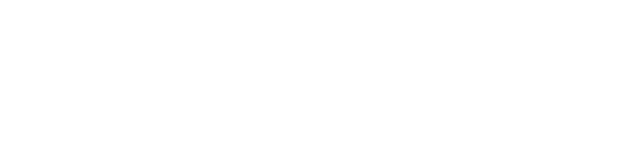
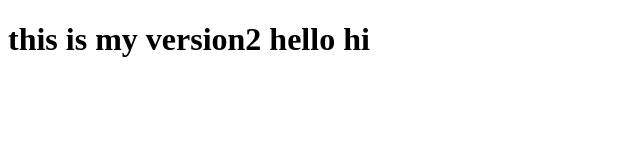
Before and after one commit to Lakshmikanth0054/test, a plain HTML site: page index.html in a window 1280 px wide. Shown: the whole page, without its empty margins (0-640 px from the left). Drawn offline with Linux system fonts and the light colour scheme.

Commit message:
this is 2nd version

```diff
--- a/index.html
+++ b/index.html
@@ -9,3 +9,11 @@
 
 </body>
 </html>
+
+<body>
+    <h1> this is my version2
+
+        hello hi
+
+    </h1>
+</body>
```
